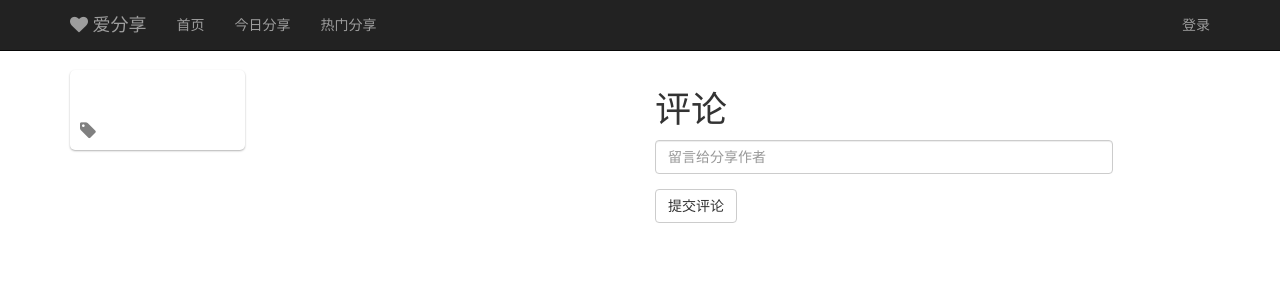
After one commit to Fretice/PicShareWebsiteDemo, a Flask app: template app/templates/pic_detail.html in a window 1280 px wide. The commit adds this page. Shown: the top 300 px of the page. Run offline with Flask 2, Linux system fonts and the light colour scheme; the template is opened without the code that fills it, so the values that code supplies are empty; some libraries are stand-ins or nearby versions.

Commit message:
add a pic_detail.html

```diff
--- a/app/main/views.py
+++ b/app/main/views.py
@@ -38,3 +38,9 @@ def user(name):
     pics = pagination.items
     return render_template('user.html', page=page, user=user,\
                         pagination=pagination,pics=pics)
+
+
+@main.route('/pic/<id>', methods=['GET', 'POST'])
+def pic(id):
+    pic = Pic.query.filter_by(id=id).first_or_404()
+    return render_template('pic_detail.html', pic=pic)
--- a/app/models.py
+++ b/app/models.py
@@ -128,3 +128,4 @@ class Pic(db.Model):
     upload_time = db.Column(db.DateTime, default=datetime.utcnow)
     uploader_id = db.Column(db.Integer, db.ForeignKey('users.id'))
     tag_name = db.Column(db.String(32))
+    comments = db.relationship('Comment', backref='pics', lazy='dynamic')
--- a/app/templates/img_list.html
+++ b/app/templates/img_list.html
@@ -3,8 +3,8 @@
     <article class="white-panel">
         <img src="{{ pic.pic_url }}" class="thumb" data-action='zoom'>
         <h1><a href="{{ url_for('.user', name=pic.uploader.name) }}">{{ pic.uploader.name }}</a></h1>
-        <span class="fa fa-lg fa-tag" style="color:gray">{{ pic.tag_name }}</span>
-        <span style="margin-left:33%">评论()</span>
+        <span  style="color:gray"><i class="fa fa-lg fa-tag">&nbsp;</i>{{ pic.tag_name }}</span>
+        <span style="margin-left:33%"><i class="fa fa-lg fa-comments">&nbsp;</i> <a href="{{ url_for('.pic', id=pic.id) }}">评论({{ pic.comments.count() }})</a></span>
     </article>
     {% endfor %}
 </section>
--- /dev/null
+++ b/app/templates/pic_detail.html
@@ -0,0 +1,55 @@
+{% extends "base.html" %}
+{% block title %}爱分享-{{ pic.tag_name }}{% endblock %}
+
+{% block head %}{{ super() }}{% endblock %}
+
+{% block page_content %}
+<div class="row">
+<div class="col-xs-6">
+<section id="gallery-wrapper">
+<article class="white-panel">
+        <img src="{{ pic.pic_url }}" class="thumb" data-action='zoom'>
+        <h1><a href="{{ url_for('.user', name=pic.uploader.name) }}">{{ pic.uploader.name }}</a></h1>
+        <span  style="color:gray"><i class="fa fa-lg fa-tag">&nbsp;</i>{{ pic.tag_name }}</span>
+        {# <span style="margin-left:33%"><i class="fa fa-lg fa-comments">&nbsp;</i> <a href="{{ url_for('.pic', id=pic.id) }}">评论({{ pic.comments.count() }})</a></span> #}
+</article>
+
+</section>
+
+</div>
+<div class="col-xs-6">
+<h1>评论</h1>
+<form class="form-horizontal" role="form">
+  <div class="form-group">
+    <div class="col-sm-12 col-md-10">
+      <input type="email" class="form-control" id="txtComment" placeholder="留言给分享作者">
+    </div>
+  </div>
+  <div class="form-group">
+    <div class="col-sm-10">
+      <button type="button" class="btn btn-default" onclick="SaveCommit()">提交评论</button>
+    </div>
+  </div>
+  </form>
+</div>
+
+</div>
+
+
+{% endblock %}
+{% block scripts %}
+{{super()}}
+
+<script type="text/javascript" src="{{ url_for('static', filename='pinterest_grid.js') }}"></script>
+<script type="text/javascript">
+
+$(document).ready(function(){
+
+    $("#gallery-wrapper").pinterest_grid();
+
+})
+function SaveCommit(){
+alert({{ pic.id }})
+}
+</script>
+{% endblock %}
```
Also changed, not shown: migrations/versions/a560dae3f4db_update_role_model.py (deleted, +0 -30 lines), migrations/versions/f6cf16e25a1a_update_comment_model_and_pic_model.py (renamed from migrations/versions/b46da333f291_insert_model_to_database.py, +7 -4 lines), data-dev.sqlite.
